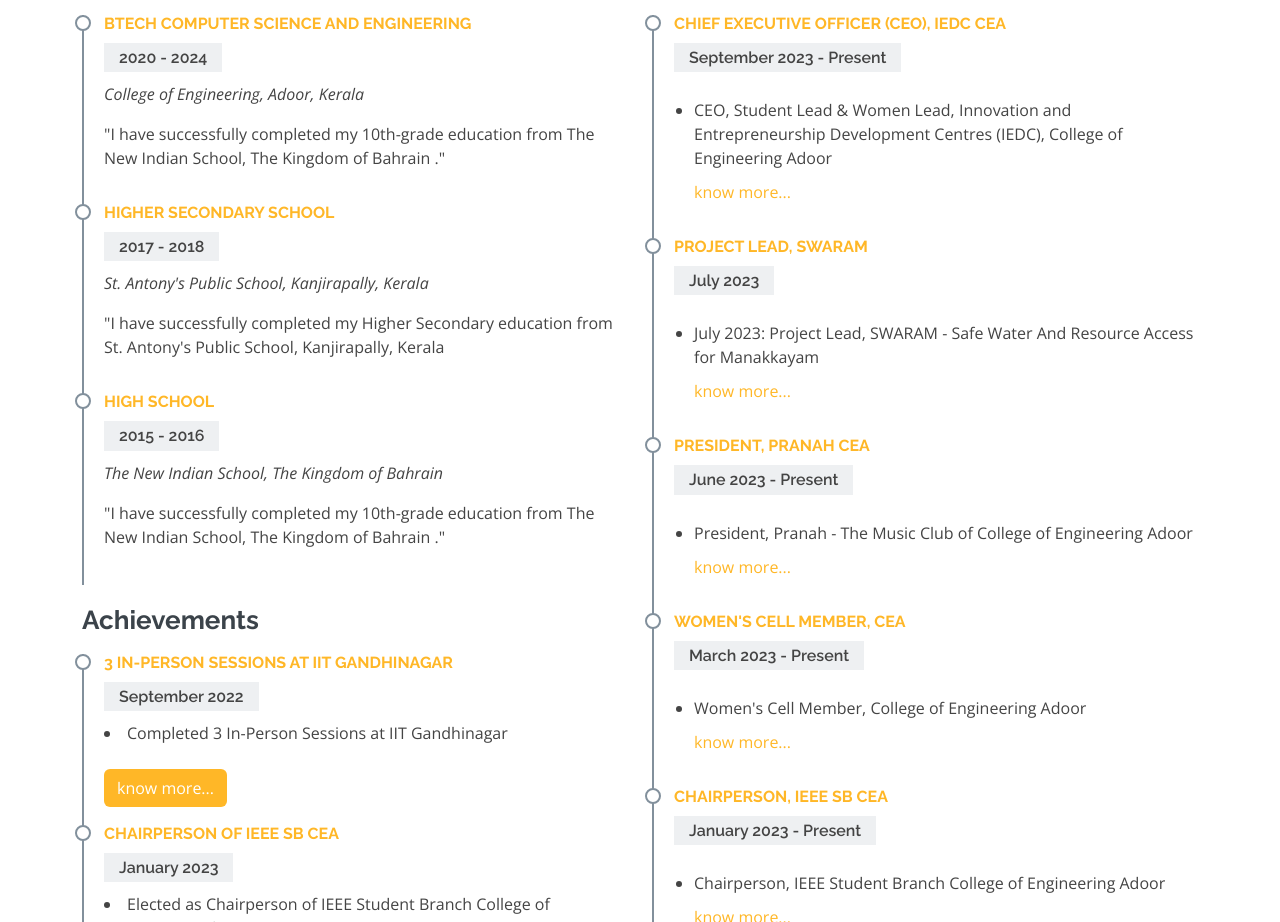
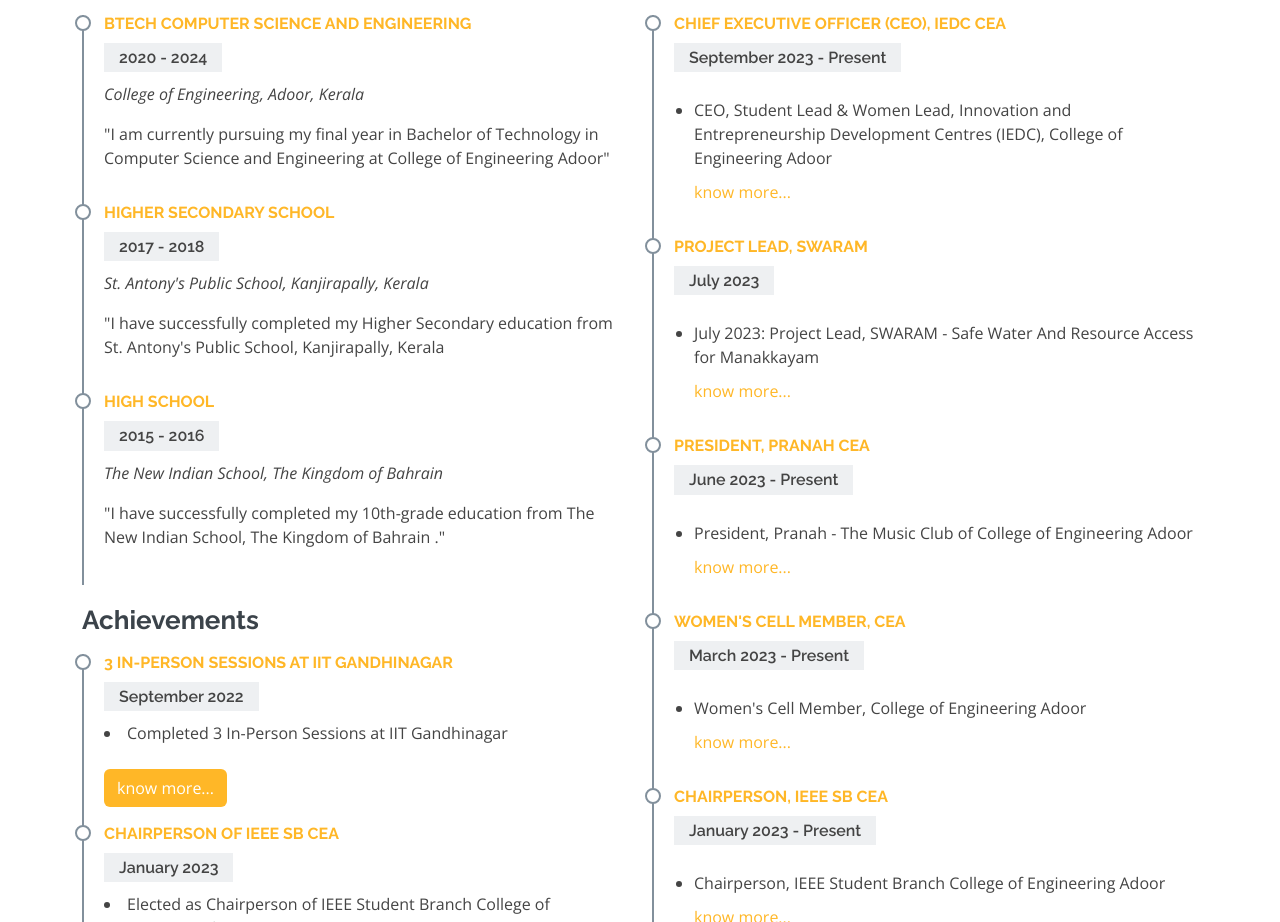
Before and after one commit to Ashwin-Wilson/Irene-Alsa-George, a plain HTML site: page index.html in a window 1280 px wide. Shown: the part 1771-2693 px from the top of the page. Drawn offline with nearby package versions, Linux system fonts and the light colour scheme.

Commit message:
corrections

```diff
--- a/index.html
+++ b/index.html
@@ -144,8 +144,8 @@
               <h4>Btech computer science and Engineering</h4>
               <h5>2020 - 2024</h5>
               <p><em>College of Engineering, Adoor, Kerala</em></p>
-              <p>"I have successfully completed my 10th-grade education from The New Indian School, The Kingdom of
-                Bahrain ."</p>
+              <p>"I am currently pursuing my final year in Bachelor of Technology in Computer Science and Engineering at
+                College of Engineering Adoor"</p>
             </div>
             <div class="resume-item">
               <h4>Higher Secondary school</h4>
@@ -631,7 +631,9 @@
                 </h4>
                 <p>
                   <i class="bx bxs-quote-alt-left quote-icon-left"></i>
-                  Irene is an individual with exceptional leadership capabilities with a keen eye for detail. She has shown great enthusiasm in all activities she has been a part of - be it technical or non-technical. Every event she has been a part of has been a huge success thanks to her diverse collection of skills.
+                  Irene is an individual with exceptional leadership capabilities with a keen eye for detail. She has
+                  shown great enthusiasm in all activities she has been a part of - be it technical or non-technical.
+                  Every event she has been a part of has been a huge success thanks to her diverse collection of skills.
                   <i class="bx bxs-quote-alt-right quote-icon-right"></i>
                 </p>
               </div>
@@ -645,7 +647,9 @@
                 </h4>
                 <p>
                   <i class="bx bxs-quote-alt-left quote-icon-left"></i>
-                  Irene has exhibited excellent leadership qualities while working with her. She has a passionate soul who took each assignment with great care and completed with the utmost efficiency. Irene was a joy to work with because of her amazingly positive attitude.
+                  Irene has exhibited excellent leadership qualities while working with her. She has a passionate soul
+                  who took each assignment with great care and completed with the utmost efficiency. Irene was a joy to
+                  work with because of her amazingly positive attitude.
                   <i class="bx bxs-quote-alt-right quote-icon-right"></i>
                 </p>
               </div>
```
